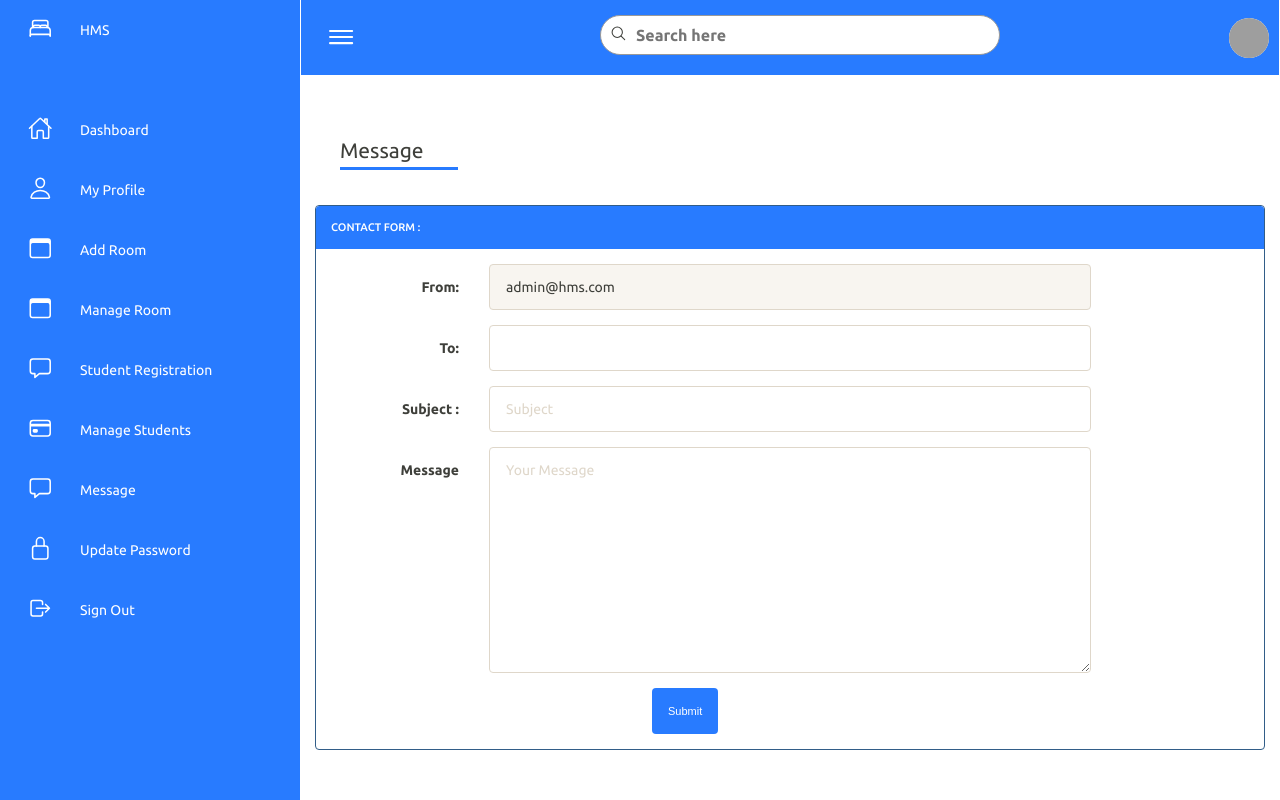
After one commit to faisalrasheed442/Hostel-Management-System, a Django app: page /admin/admin-message in a window 1280 px wide. The commit adds this page. Run offline with Django 4.2, Linux system fonts and the light colour scheme; some libraries are stand-ins or nearby versions; grey boxes are pictures that could not be loaded.

Commit message:
Contact form added in Admin Panel

```diff
--- a/hms/hostel/admin_urls.py
+++ b/hms/hostel/admin_urls.py
@@ -16,4 +16,5 @@ urlpatterns = [
 
     path('admin-login', admin.admin_login, name='admin-login'),
     path('admin-registration', admin.admin_registration, name='admin-registration'),
+    path('admin-message', admin.admin_message, name='admin-message'),
 ]
--- a/hms/hostel/views.py
+++ b/hms/hostel/views.py
@@ -360,3 +360,6 @@ class admin_view():
 
     def admin_registration(self,request):
         return render(request,'admin/admin-registration.html')
+
+    def admin_message(self,request):
+        return render(request,'admin/admin-message.html')
--- a/hms/templates/admin/admin-basic.html
+++ b/hms/templates/admin/admin-basic.html
@@ -89,11 +89,11 @@
                 </a>
             </li>
             <li>
-                <a href="{% url 'fee_detail' %}">
+                <a href="{% url 'admin-message' %}">
                         <span class="icon">
-							<ion-icon name="card-outline"></ion-icon>
+							<ion-icon name="chatbox-outline"></ion-icon>
 						</span>
-                    <span class="title">Fee Detail</span>
+                    <span class="title">Message</span>
                 </a>
             </li>
             <li>
--- /dev/null
+++ b/hms/templates/admin/admin-message.html
@@ -0,0 +1,98 @@
+{% extends "admin/admin-basic.html" %}
+
+<head>
+    {% block title %}Message{% endblock %}
+</head>
+
+<!-- Code 4 Pages Start from Here  -->
+
+{% block page-title %}Message{% endblock %}
+
+{% block content %}
+
+<!-- Your code goes here -->
+<div class="ts-main-content">
+
+    <div class="content-wrapper">
+        <div class="container-fluid">
+
+            <div class="row">
+                <div class="col-md-12">
+
+                    <div class="row">
+                        <div class="col-md-12">
+                            <div class="panel panel-primary">
+                                <div class="panel-heading">
+
+                                    Contact Form :
+                                </div>
+
+
+                                <div class="panel-body">
+                                    <form method="post" action="" name="registration" class="form-horizontal">
+                                    {% csrf_token %}
+
+                                        <div class="form-group">
+                                            <label class="col-sm-2 control-label">From: </label>
+                                            <div class="col-sm-8">
+                                                <input type="text" name="email" id="fname" class="form-control"
+                                                       value="admin@hms.com" readonly>
+                                            </div>
+                                        </div>
+
+
+                                        <div class="form-group">
+                                            <label class="col-sm-2 control-label">To: </label>
+                                            <div class="col-sm-8">
+                                                <input type="text" name="email" id="fname" class="form-control"
+                                                       value="{{ profile.email }}" required="required">
+                                            </div>
+                                        </div>
+
+                                        <div class="form-group">
+                                            <label class="col-sm-2 control-label">Subject : </label>
+                                            <div class="col-sm-8">
+                                                <input type="text" name="subject" id="subject" class="form-control" placeholder="Subject"
+                                                       value="">
+                                            </div>
+                                        </div>
+
+
+                                        <div class="form-group">
+                                            <label class="col-sm-2 control-label">Message</label>
+                                            <div class="col-sm-8">
+                                                <textarea name="reason_for_change" id="" cols="30" rows="10" class="form-control" required placeholder="Your Message"></textarea>
+                                            </div>
+                                        </div>
+
+                                        <div class="col-sm-6 col-sm-offset-4">
+
+                                            <input type="submit" name="update" Value="Submit"
+                                                   class="btn btn-primary">
+                                            {% for msg in messages %}
+                                            <span><div class="alert alert-{{ msg.tags }} alert-dismissible fade show" role="alert">
+                                            <strong>Message : </strong> {{ msg }}
+                                            <button type="button" class="close" data-dismiss="alert" aria-label="Close">
+                                              <span aria-hidden="true">&times;</span>
+                                            </button>
+                                          </div></span>
+                                            {% endfor %}
+                                        </div>
+                                    </form>
+<!--                                    {% if messages %}-->
+<!--                                 {% for message in messages  %}-->
+
+<!--                                      {% endfor %} {% endif %}-->
+
+                                </div>
+                            </div>
+                        </div>
+                    </div>
+                </div>
+            </div>
+        </div>
+    </div>
+</div>
+
+{% include "basic2.html" %}
+{% endblock %}
```
Also changed, not shown: hms/templates/profile.html (+12 -12 lines), hms/db.sqlite3, hms/static/profile_image/img2.jpg (added).
